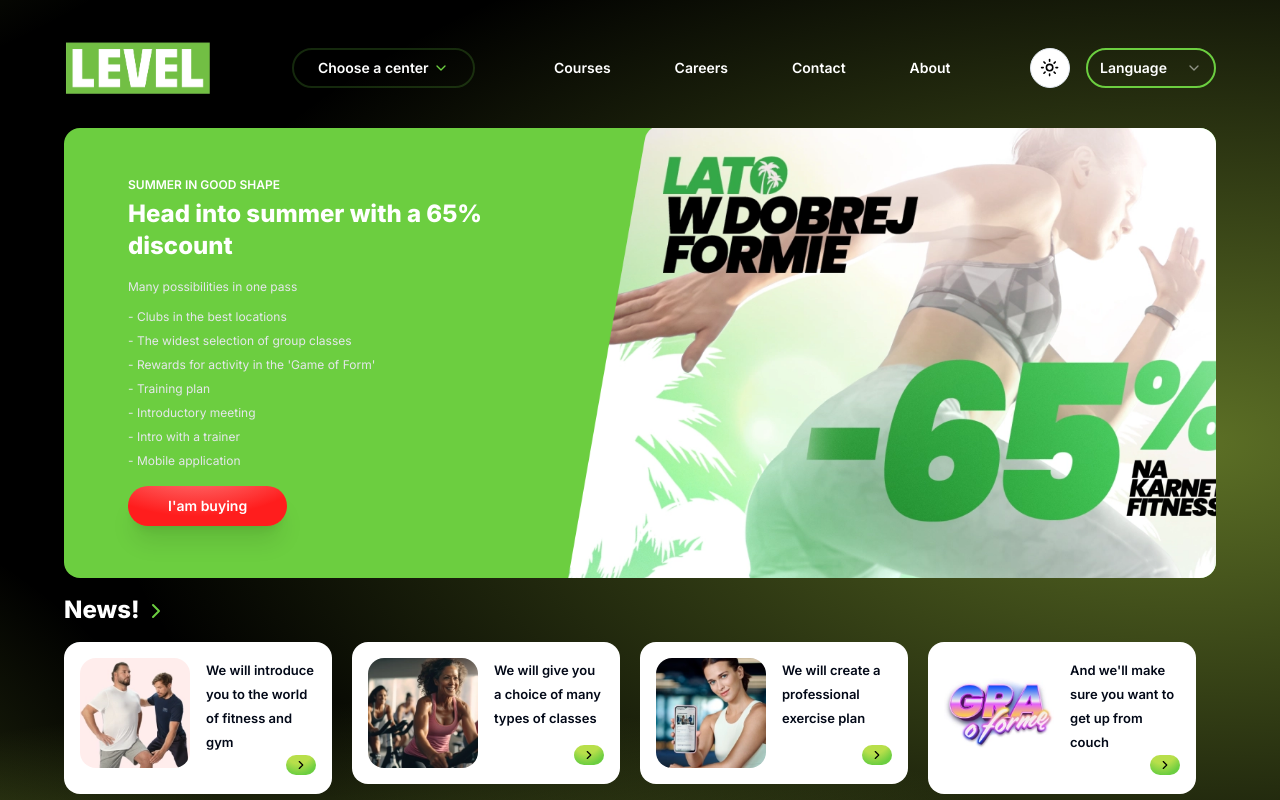
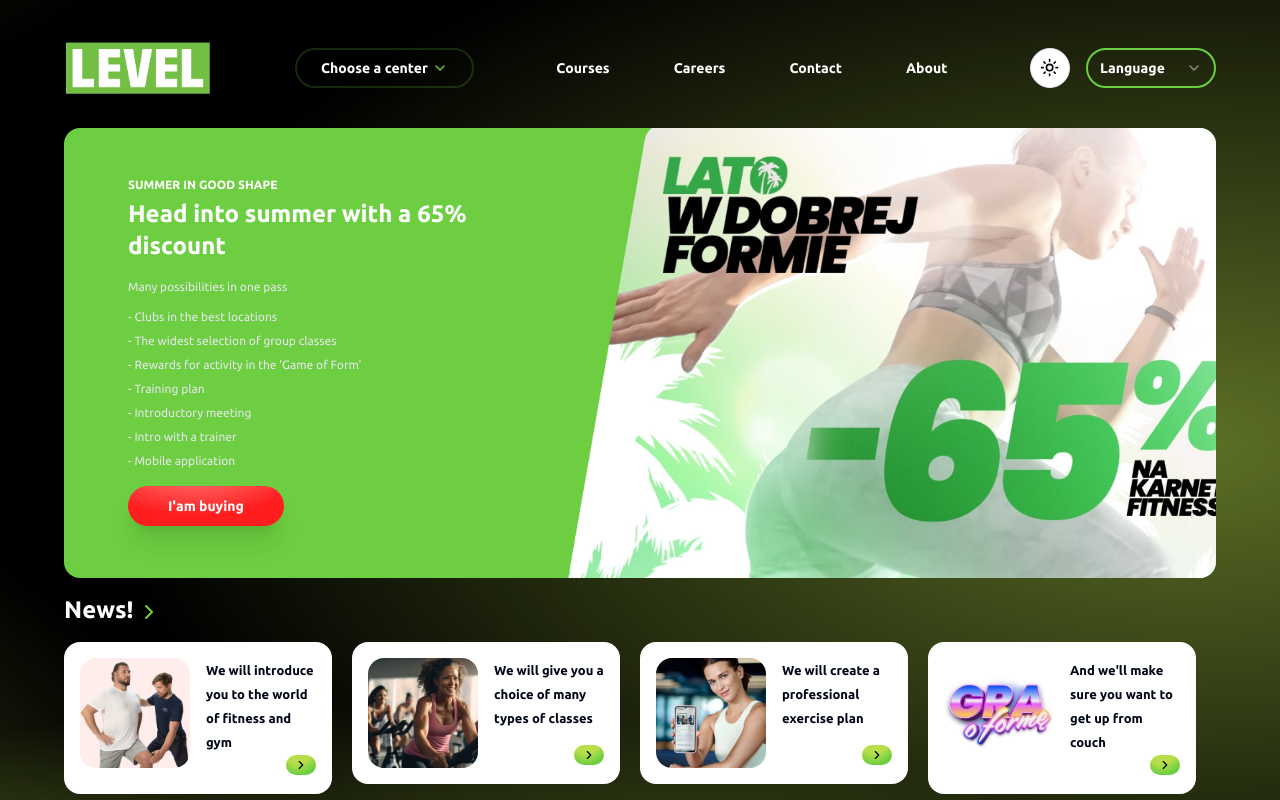
Before and after one commit to tidalu/level-u, a Next.js app: page / in a window 1280 px wide. Shown: the top 800 px of the page. Built offline with nearby package versions, Linux system fonts and the light colour scheme.

Commit message:
change font

```diff
--- a/app/layout.tsx
+++ b/app/layout.tsx
@@ -1,8 +1,11 @@
 import type { Metadata } from "next";
-import { Inter } from "next/font/google";
+import {  Ubuntu } from "next/font/google";
 import "./globals.css";
 
-const inter = Inter({ subsets: ["latin"] });
+const inter = Ubuntu({
+  subsets: ["latin", "cyrillic"],
+  weight: ["300", "400", "500", "700"],
+});
 
 export const metadata: Metadata = {
   title: "fitfabric",
```
